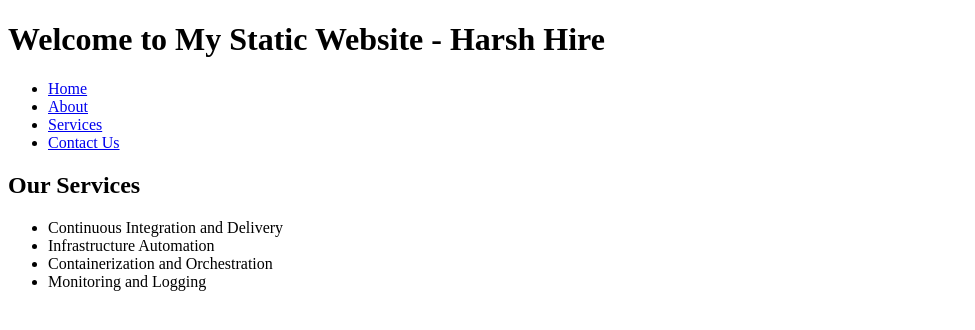
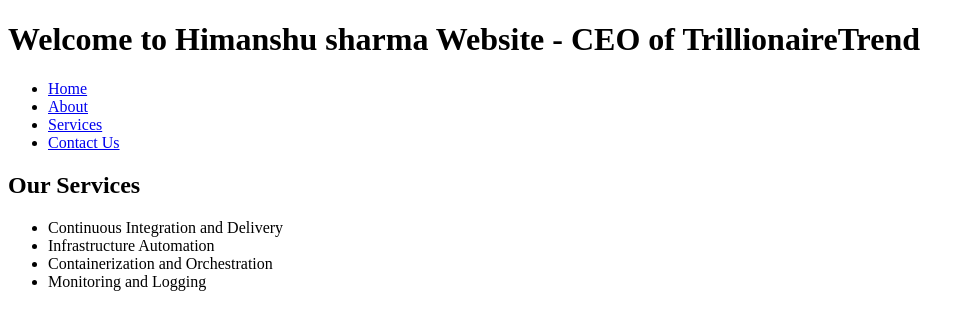
Before and after one commit to himanshu44sharma/DevopsProject, a plain HTML site: page index.html in a window 1280 px wide. Shown: the whole page, without its empty margins (0-975 px from the left). Drawn offline with Linux system fonts and the light colour scheme.

Commit message:
Update index.html

```diff
--- a/index.html
+++ b/index.html
@@ -5,7 +5,7 @@
   </head>
   <body>
     <header>
-      <h1>Welcome to My Static Website - Harsh Hire</h1>
+      <h1>Welcome to Himanshu sharma Website - CEO of TrillionaireTrend</h1>
     </header>
     <nav>
       <ul>
```
